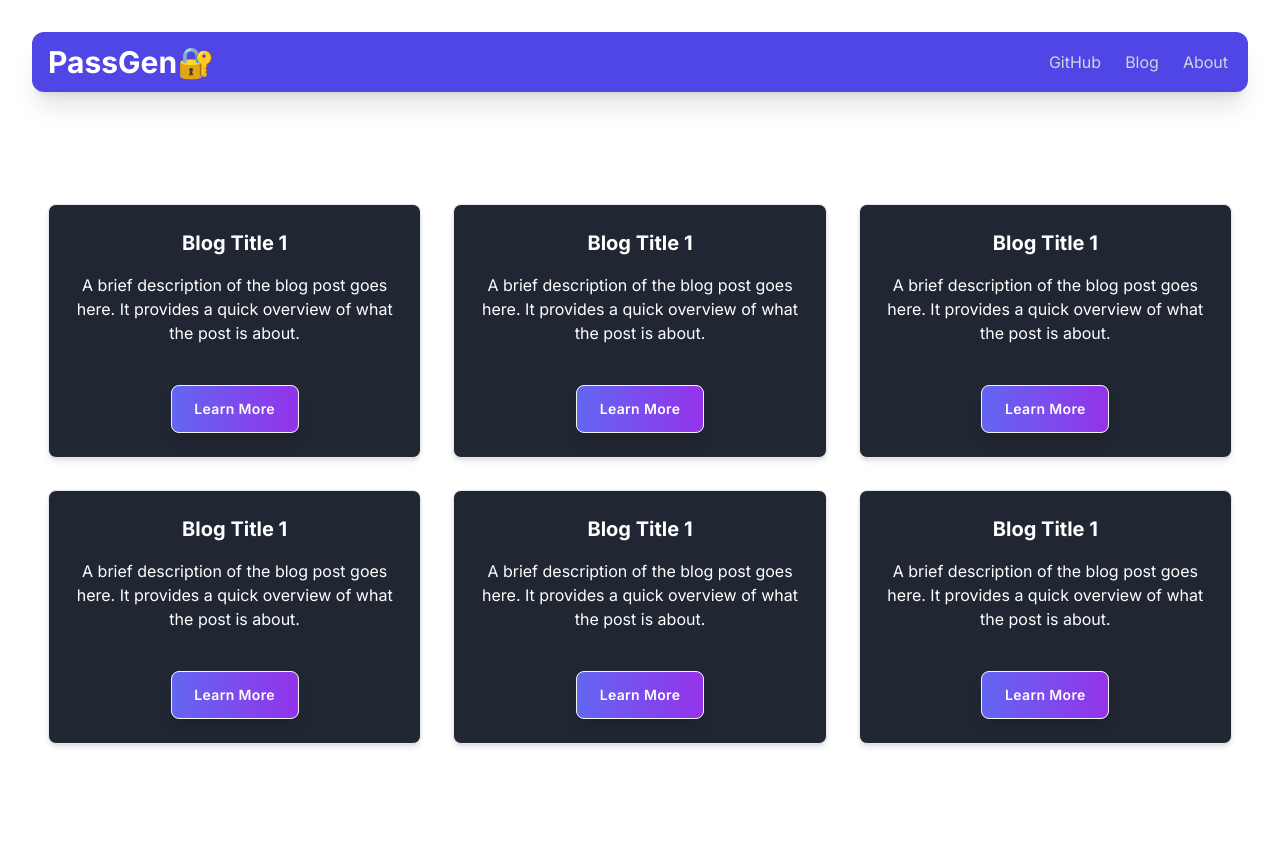
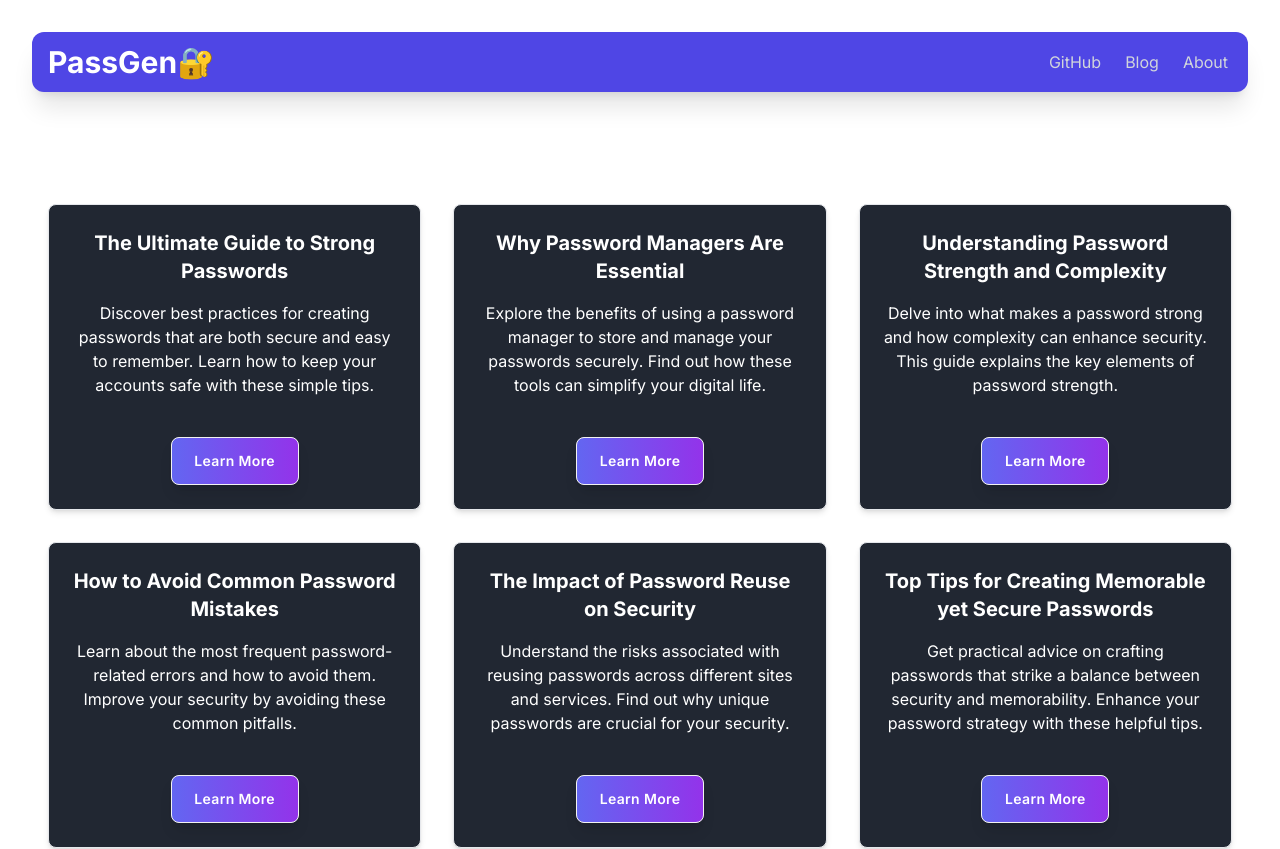
Before and after one commit to yashmandi/password-gen, a React (Vite) app: page /blogs in a window 1280 px wide. Shown: the top 849 px of the page. Built offline with nearby package versions, Linux system fonts and the light colour scheme.

Commit message:
added blogs

```diff
--- a/src/components/BlogsList.jsx
+++ b/src/components/BlogsList.jsx
@@ -7,10 +7,13 @@ const BlogsList = () => {
     <div className="max-w-screen-xl mx-auto px-4 py-8 mt-20">
       <div className="grid grid-cols-1 sm:grid-cols-2 lg:grid-cols-3 gap-8">
         <div className="border bg-[#212732] p-6 rounded-lg shadow-md hover:bg-[#171b23]">
-          <h3 className="text-xl text-white font-bold mb-4">Blog Title 1</h3>
+          <h3 className="text-xl text-white font-bold mb-4">
+            The Ultimate Guide to Strong Passwords
+          </h3>
           <p className="text-white mb-4">
-            A brief description of the blog post goes here. It provides a quick
-            overview of what the post is about.
+            Discover best practices for creating passwords that are both secure
+            and easy to remember. Learn how to keep your accounts safe with
+            these simple tips.
           </p>
           <a
             href="#"
@@ -20,10 +23,13 @@ const BlogsList = () => {
           </a>
         </div>
         <div className="border bg-[#212732] p-6 rounded-lg shadow-md hover:bg-[#171b23]">
-          <h3 className="text-xl text-white font-bold mb-4">Blog Title 1</h3>
+          <h3 className="text-xl text-white font-bold mb-4">
+            Why Password Managers Are Essential
+          </h3>
           <p className="text-white mb-4">
-            A brief description of the blog post goes here. It provides a quick
-            overview of what the post is about.
+            Explore the benefits of using a password manager to store and manage
+            your passwords securely. Find out how these tools can simplify your
+            digital life.
           </p>
           <a
             href="#"
@@ -33,10 +39,13 @@ const BlogsList = () => {
           </a>
         </div>
         <div className="border bg-[#212732] p-6 rounded-lg shadow-md hover:bg-[#171b23]">
-          <h3 className="text-xl text-white font-bold mb-4">Blog Title 1</h3>
+          <h3 className="text-xl text-white font-bold mb-4">
+            Understanding Password Strength and Complexity
+          </h3>
           <p className="text-white mb-4">
-            A brief description of the blog post goes here. It provides a quick
-            overview of what the post is about.
+            Delve into what makes a password strong and how complexity can
+            enhance security. This guide explains the key elements of password
+            strength.
           </p>
           <a
             href="#"
@@ -46,10 +55,12 @@ const BlogsList = () => {
           </a>
         </div>
         <div className="border bg-[#212732] p-6 rounded-lg shadow-md hover:bg-[#171b23]">
-          <h3 className="text-xl text-white font-bold mb-4">Blog Title 1</h3>
+          <h3 className="text-xl text-white font-bold mb-4">
+            How to Avoid Common Password Mistakes
+          </h3>
           <p className="text-white mb-4">
-            A brief description of the blog post goes here. It provides a quick
-            overview of what the post is about.
+            Learn about the most frequent password-related errors and how to
+            avoid them. Improve your security by avoiding these common pitfalls.
           </p>
           <a
             href="#"
@@ -59,10 +70,13 @@ const BlogsList = () => {
           </a>
         </div>
         <div className="border bg-[#212732] p-6 rounded-lg shadow-md hover:bg-[#171b23]">
-          <h3 className="text-xl text-white font-bold mb-4">Blog Title 1</h3>
+          <h3 className="text-xl text-white font-bold mb-4">
+            The Impact of Password Reuse on Security
+          </h3>
           <p className="text-white mb-4">
-            A brief description of the blog post goes here. It provides a quick
-            overview of what the post is about.
+            Understand the risks associated with reusing passwords across
+            different sites and services. Find out why unique passwords are
+            crucial for your security.
           </p>
           <a
             href="#"
@@ -72,10 +86,13 @@ const BlogsList = () => {
           </a>
         </div>
         <div className="border bg-[#212732] p-6 rounded-lg shadow-md hover:bg-[#171b23]">
-          <h3 className="text-xl text-white font-bold mb-4">Blog Title 1</h3>
+          <h3 className="text-xl text-white font-bold mb-4">
+            Top Tips for Creating Memorable yet Secure Passwords
+          </h3>
           <p className="text-white mb-4">
-            A brief description of the blog post goes here. It provides a quick
-            overview of what the post is about.
+            Get practical advice on crafting passwords that strike a balance
+            between security and memorability. Enhance your password strategy
+            with these helpful tips.
           </p>
           <a
             href="#"
```
